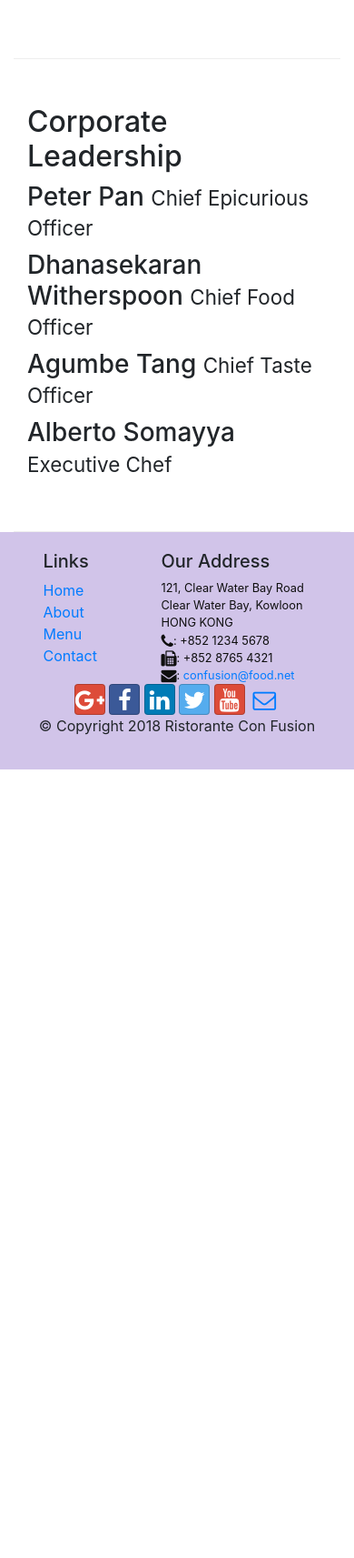
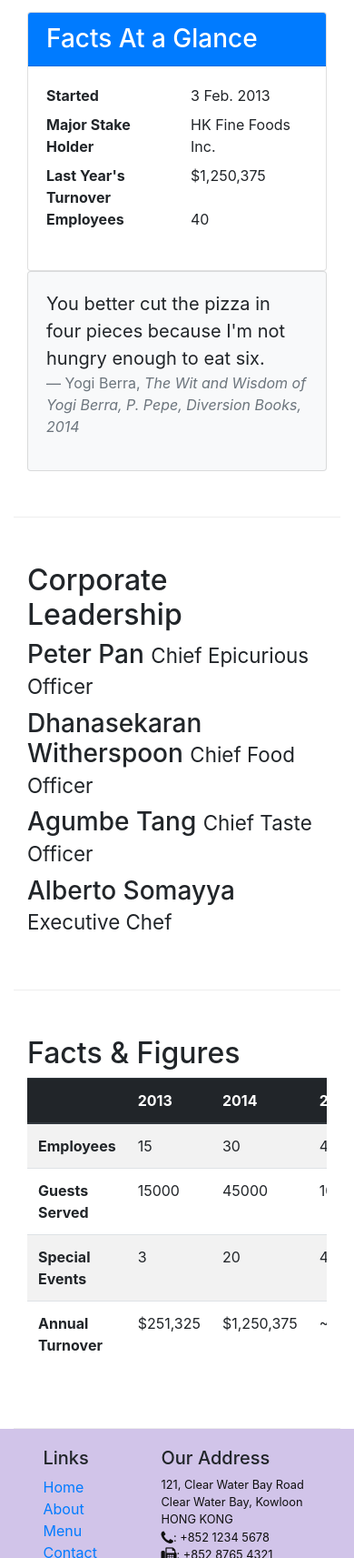
Before and after one commit to CoalterIO/ConFusion, a website: page aboutus.html in a window 390 px wide. Shown: the part 1037-2750 px from the top of the page at 91% size. Before the commit the page ends 1883 px from the top, so only its background shows below. Drawn offline with nearby package versions, Linux system fonts and the light colour scheme.

Commit message:
Tables and Cards

```diff
--- a/aboutus.html
+++ b/aboutus.html
@@ -27,10 +27,14 @@
             <a class="navbar-brand" href="#">Ristorante Con Fusion</a>
             <div class="collapse navbar-collapse" id="Navbar">
                 <ul class="navbar-nav mr-auto">
-                    <li class="nav-item"><a class="nav-link" href="./index.html"><span class="fa fa-home fa-lg"></span> Home</a></li>
-                    <li class="nav-item active"><a class="nav-link" href="#"><span class="fa fa-info fa-lg"></span> About</a></li>
-                    <li class="nav-item"><a class="nav-link" href="#"><span class="fa fa-list fa-lg"></span> Menu</a></li>
-                    <li class="nav-item"><a class="nav-link" href="./contactus.html"><span class="fa fa-address-card fa-lg"></span> Contact</a></li>
+                    <li class="nav-item"><a class="nav-link" href="./index.html"><span class="fa fa-home fa-lg"></span>
+                            Home</a></li>
+                    <li class="nav-item active"><a class="nav-link" href="#"><span class="fa fa-info fa-lg"></span>
+                            About</a></li>
+                    <li class="nav-item"><a class="nav-link" href="#"><span class="fa fa-list fa-lg"></span> Menu</a>
+                    </li>
+                    <li class="nav-item"><a class="nav-link" href="./contactus.html"><span
+                                class="fa fa-address-card fa-lg"></span> Contact</a></li>
                 </ul>
             </div>
         </div>
@@ -43,7 +47,8 @@
             <div class="row row-header">
                 <div class="col-12 col-sm-6">
                     <h1>Ristorante con Fusion</h1>
-                    <p>We take inspiration from the World's best cuisines, and create a unique fusion experience. Our lipsmacking creations will tickle your culinary senses!</p>
+                    <p>We take inspiration from the World's best cuisines, and create a unique fusion experience. Our
+                        lipsmacking creations will tickle your culinary senses!</p>
                 </div>
                 <div class="col-12 col-sm">
                 </div>
@@ -66,10 +71,42 @@
         <div class="row row-content">
             <div class="col-12 col-sm-6">
                 <h2>Our History</h2>
-                <p>Started in 2010, Ristorante con Fusion quickly established itself as a culinary icon par excellence in Hong Kong. With its unique brand of world fusion cuisine that can be found nowhere else, it enjoys patronage from the A-list clientele in Hong Kong.  Featuring four of the best three-star Michelin chefs in the world, you never know what will arrive on your plate the next time you visit us.</p>
-                <p>The restaurant traces its humble beginnings to <em>The Frying Pan</em>, a successful chain started by our CEO, Mr. Peter Pan, that featured for the first time the world's best cuisines in a pan.</p>
+                <p>Started in 2010, Ristorante con Fusion quickly established itself as a culinary icon par excellence
+                    in Hong Kong. With its unique brand of world fusion cuisine that can be found nowhere else, it
+                    enjoys patronage from the A-list clientele in Hong Kong. Featuring four of the best three-star
+                    Michelin chefs in the world, you never know what will arrive on your plate the next time you visit
+                    us.</p>
+                <p>The restaurant traces its humble beginnings to <em>The Frying Pan</em>, a successful chain started by
+                    our CEO, Mr. Peter Pan, that featured for the first time the world's best cuisines in a pan.</p>
             </div>
-            <div class="col-12 col-sm">
+            <div class="col-12 col-sm-6">
+                <div class="card">
+                    <h3 class="card-header bg-primary text-white">Facts At a Glance</h3>
+                    <div class="card-body">
+                        <dl class="row">
+                            <dt class="col-6">Started</dt>
+                            <dd class="col-6">3 Feb. 2013</dd>
+                            <dt class="col-6">Major Stake Holder</dt>
+                            <dd class="col-6">HK Fine Foods Inc.</dd>
+                            <dt class="col-6">Last Year's Turnover</dt>
+                            <dd class="col-6">$1,250,375</dd>
+                            <dt class="col-6">Employees</dt>
+                            <dd class="col-6">40</dd>
+                        </dl>
+                    </div>
+                </div>
+            </div>
+            <div class="col-12">
+                <div class="card card-body bg-light">
+                    <blockquote class="blockquote">
+                        <p class="mb-0">You better cut the pizza in four pieces because
+                            I'm not hungry enough to eat six.</p>
+                        <footer class="blockquote-footer">Yogi Berra,
+                            <cite title="Source Title">The Wit and Wisdom of Yogi Berra,
+                                P. Pepe, Diversion Books, 2014</cite>
+                        </footer>
+                    </blockquote>
+                </div>
             </div>
         </div>
 
@@ -78,13 +115,73 @@
             <div class="col-12">
                 <h2>Corporate Leadership</h2>
                 <h3>Peter Pan <small>Chief Epicurious Officer</small></h3>
-                <p class="d-none d-sm-block">Our CEO, Peter, credits his hardworking East Asian immigrant parents who undertook the arduous journey to the shores of America with the intention of giving their children the best future. His mother's wizardy in the kitchen whipping up the tastiest dishes with whatever is available inexpensively at the supermarket, was his first inspiration to create the fusion cuisines for which <em>The Frying Pan</em> became well known. He brings his zeal for fusion cuisines to this restaurant, pioneering cross-cultural culinary connections.</p>
+                <p class="d-none d-sm-block">Our CEO, Peter, credits his hardworking East Asian immigrant parents who
+                    undertook the arduous journey to the shores of America with the intention of giving their children
+                    the best future. His mother's wizardy in the kitchen whipping up the tastiest dishes with whatever
+                    is available inexpensively at the supermarket, was his first inspiration to create the fusion
+                    cuisines for which <em>The Frying Pan</em> became well known. He brings his zeal for fusion cuisines
+                    to this restaurant, pioneering cross-cultural culinary connections.</p>
                 <h3>Dhanasekaran Witherspoon <small>Chief Food Officer</small></h3>
-                <p class="d-none d-sm-block">Our CFO, Danny, as he is affectionately referred to by his colleagues, comes from a long established family tradition in farming and produce. His experiences growing up on a farm in the Australian outback gave him great appreciation for varieties of food sources. As he puts it in his own words, <em>Everything that runs, wins, and everything that stays, pays!</em></p>
+                <p class="d-none d-sm-block">Our CFO, Danny, as he is affectionately referred to by his colleagues,
+                    comes from a long established family tradition in farming and produce. His experiences growing up on
+                    a farm in the Australian outback gave him great appreciation for varieties of food sources. As he
+                    puts it in his own words, <em>Everything that runs, wins, and everything that stays, pays!</em></p>
                 <h3>Agumbe Tang <small>Chief Taste Officer</small></h3>
-                <p class="d-none d-sm-block">Blessed with the most discerning gustatory sense, Agumbe, our CTO, personally ensures that every dish that we serve meets his exacting tastes. Our chefs dread the tongue lashing that ensues if their dish does not meet his exacting standards. He lives by his motto, <em>You click only if you survive my lick.</em></p>
+                <p class="d-none d-sm-block">Blessed with the most discerning gustatory sense, Agumbe, our CTO,
+                    personally ensures that every dish that we serve meets his exacting tastes. Our chefs dread the
+                    tongue lashing that ensues if their dish does not meet his exacting standards. He lives by his
+                    motto, <em>You click only if you survive my lick.</em></p>
                 <h3>Alberto Somayya <small>Executive Chef</small></h3>
-                <p class="d-none d-sm-block">Award winning three-star Michelin chef with wide International experience having worked closely with whos-who in the culinary world, he specializes in creating mouthwatering Indo-Italian fusion experiences. He says, <em>Put together the cuisines from the two craziest cultures, and you get a winning hit! Amma Mia!</em></p>
+                <p class="d-none d-sm-block">Award winning three-star Michelin chef with wide International experience
+                    having worked closely with whos-who in the culinary world, he specializes in creating mouthwatering
+                    Indo-Italian fusion experiences. He says, <em>Put together the cuisines from the two craziest
+                        cultures, and you get a winning hit! Amma Mia!</em></p>
+            </div>
+        </div>
+
+        <div class="row row-content">
+            <div class="col-12 col-sm-9">
+                <h2>Facts &amp; Figures</h2>
+                <div class="table-responsive">
+                    <table class="table table-striped">
+                        <thead class="thead-dark">
+                            <tr>
+                                <th>&nbsp;</th>
+                                <th>2013</th>
+                                <th>2014</th>
+                                <th>2015</th>
+                            </tr>
+                        </thead>
+                        <tbody>
+                            <tr>
+                                <th>Employees</th>
+                                <td>15</td>
+                                <td>30</td>
+                                <td>40</td>
+                            </tr>
+                            <tr>
+                                <th>Guests Served</th>
+                                <td>15000</td>
+                                <td>45000</td>
+                                <td>100,000</td>
+                            </tr>
+                            <tr>
+                                <th>Special Events</th>
+                                <td>3</td>
+                                <td>20</td>
+                                <td>45</td>
+                            </tr>
+                            <tr>
+                                <th>Annual Turnover</th>
+                                <td>$251,325</td>
+                                <td>$1,250,375</td>
+                                <td>~$3,000,000</td>
+                            </tr>
+                        </tbody>
+                    </table>
+                </div>
+            </div>
+            <div class="col-12 col-sm-3">
             </div>
         </div>
 
@@ -116,11 +213,16 @@
                 </div>
                 <div class="col-12 col-sm-4 align-self-center">
                     <div class="text-center">
-                        <a class="btn btn-social-icon btn-google" href="http://google.com/+"><i class="fa fa-google-plus"></i></a>
-                        <a class="btn btn-social-icon btn-facebook" href="http://www.facebook.com/profile.php?id="><i class="fa fa-facebook"></i></a>
-                        <a class="btn btn-social-icon btn-linkedin" href="http://www.linkedin.com/in/"><i class="fa fa-linkedin"></i></a>
-                        <a class="btn btn-social-icon btn-twitter" href="http://twitter.com/"><i class="fa fa-twitter"></i></a>
-                        <a class="btn btn-social-icon btn-google" href="http://youtube.com/"><i class="fa fa-youtube"></i></a>
+                        <a class="btn btn-social-icon btn-google" href="http://google.com/+"><i
+                                class="fa fa-google-plus"></i></a>
+                        <a class="btn btn-social-icon btn-facebook" href="http://www.facebook.com/profile.php?id="><i
+                                class="fa fa-facebook"></i></a>
+                        <a class="btn btn-social-icon btn-linkedin" href="http://www.linkedin.com/in/"><i
+                                class="fa fa-linkedin"></i></a>
+                        <a class="btn btn-social-icon btn-twitter" href="http://twitter.com/"><i
+                                class="fa fa-twitter"></i></a>
+                        <a class="btn btn-social-icon btn-google" href="http://youtube.com/"><i
+                                class="fa fa-youtube"></i></a>
                         <a class="btn btn-social-icon" href="mailto:"><i class="fa fa-envelope-o"></i></a>
                     </div>
                 </div>
```
Lines whose indentation alone changed are shown as unchanged.
